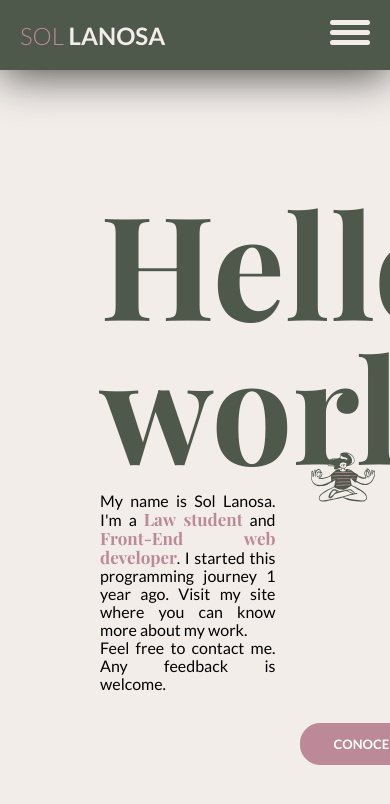
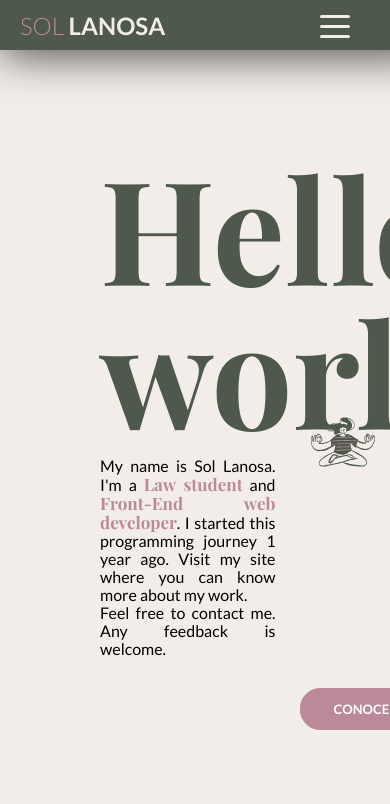
Before and after one commit to SolLanosa/portfolio-sol-lanosa, a React (Create React App) app: page / in a window 390 px wide. Shown: the top 804 px of the page. Built offline with nearby package versions, Linux system fonts and the light colour scheme; a web font is replaced by a local one.

Commit message:
Inicial Page changes

```diff
--- a/public/index.html
+++ b/public/index.html
@@ -25,6 +25,7 @@
       Learn how to configure a non-root public URL by running `npm run build`.
     -->
     <title>Portfolio Maria Sol Lanosa</title>
+
   </head>
   <body>
     <noscript>You need to enable JavaScript to run this app.</noscript>
@@ -39,5 +40,7 @@
       To begin the development, run `npm start` or `yarn start`.
       To create a production bundle, use `npm run build` or `yarn build`.
     -->
+    <script src="https://kit.fontawesome.com/f537b94fd5.js" crossorigin="anonymous"></script>
   </body>
+
 </html>
--- a/src/components/InicialPage/InicialPage.jsx
+++ b/src/components/InicialPage/InicialPage.jsx
@@ -21,7 +21,7 @@ export default function InicialPage() {
                 <a href="#interview-section">SKILLS</a>
               </li>
               <li>
-                <a href="#topic-section">CONTACT ME</a>
+                <a href="#contact-section">CONTACT ME</a>
               </li>
             </ul>
           </nav>
@@ -37,7 +37,7 @@ export default function InicialPage() {
           <div className={styles.nav}>
             <ul>
               <li>
-                <a href="#episode-section">ABOUTE ME</a>
+                <a href="#aboutme-section">ABOUT ME</a>
               </li>
               <li>
                 <a href="#about-us-section">PORTFOLIO</a>
--- a/src/components/InicialPage/InicialPage.module.scss
+++ b/src/components/InicialPage/InicialPage.module.scss
@@ -63,13 +63,14 @@
     display: flex;
     justify-content: space-between;
     align-items: center;
-    padding: 20px;
-    position: relative;
+    padding: 10px 20px;
     flex-wrap: wrap;
+    width: 100vw;
     box-shadow:0px 6px 44px -1px rgba(0,0,0,0.71);
     background-color: base.$light-green;
     height: 30px;
     z-index: 2;
+    position: fixed;
 
     .title {
       @include mixins.font(base.$principal-font, 300, 24px, base.$dark-pink);
@@ -82,10 +83,10 @@
   }
 
   label {
-      height: 30px;
-      width: 40px;
+      height: 20px;
+      width: 30px;
       display: block;
-      margin: 20px;
+      margin: 15px 80px;
       cursor: pointer;
       position: absolute;
       top: 0;
@@ -96,8 +97,8 @@
   .inner::before,
   .inner::after {
       content: '';
-      width: 40px;
-      height: 5px;
+      width: 30px;
+      height: 3px;
       border-radius: 10px;
       background-color: base.$light-beige;
       position: absolute;
@@ -119,7 +120,7 @@
       transition: all 0.3s ease-in-out;
       overflow: hidden;
       position: absolute;
-      top: 40px;
+      top: 20px;
       left: 0;
       width: 100%;
   }
@@ -162,9 +163,7 @@
       display: block;
       background-color:base.$light-green;
       border: none;
-      color: white;
-      font-size: 16px;
-      font-family: 'IBM Plex Mono', monospace;
+      @include mixins.font(base.$principal-font, bold, 16px, base.$light-beige);
   }
 
   .nav a:hover {
```
Also changed, not shown: src/index.css (line endings or trailing spaces).
